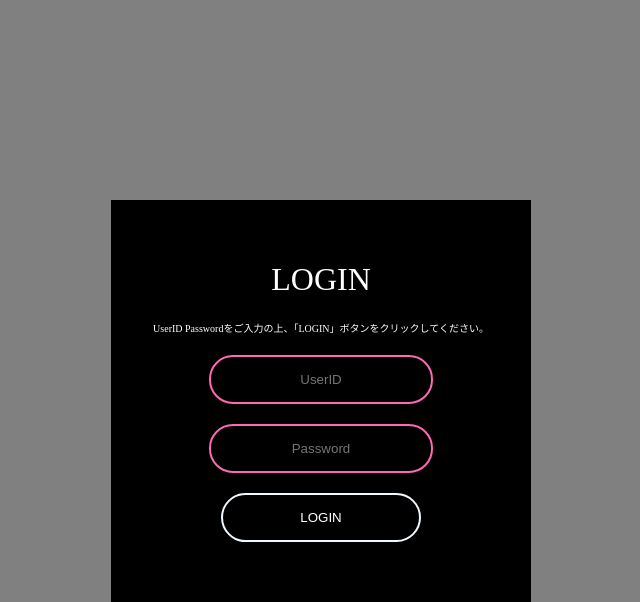
After one commit to TaneyakuAmami/practice, a Django app: page /csspractice/login in a window 1280 px wide. The commit adds this page. Shown: the part 200-802 px from the top of the page, without its empty margins (529-1169 px from the left). Run offline with Django 5.2, Linux system fonts and the light colour scheme.

Commit message:
ログイン画面の作成

```diff
--- a/python/Django/memo.txt
+++ b/python/Django/memo.txt
@@ -47,3 +47,9 @@ pg_hba.conf に以下を追加
  host    all             all             0.0.0.0/0            trust
 python環境にPostgresのアダプタを追加する
  pip install psycopg2-binary
+
+
+画面を追加する場合
+・HTMLを作成
+・アプリケーション配下のurl.pyのurlpatternsにpathメソッド呼び出しを追加
+・views.pyに画面遷移の動作メソッドを追加
--- /dev/null
+++ b/python/Django/practice/csspractice/static/csspractice/css/login.css
@@ -0,0 +1,64 @@
+/* 参考：https://web-camp.io/magazine/archives/82498/ */
+body {
+    background-color: #808080
+}
+
+form {
+    width: 400px;
+    padding: 40px 10px;
+    position: absolute;
+    top: 50%;
+    left: 50%;
+    transform: translate(-50% -50%);
+    background-color: #000;
+    text-align: center;
+}
+
+form h1, form p {
+    color: white;
+    font-weight: 500;
+}
+
+form p {
+    font-size: 10px;
+}
+
+form input[type = "id"], form input[type = "password"] {
+    border: 0;
+    background: none;
+    display: block;
+    margin: 20px auto;
+    border: 2px solid #ff69b4;
+    padding: 15px 10px;
+    width: 200px;
+    outline: none;
+    border-radius: 24px;
+    transition: 0.25s;
+    text-align: center;
+}
+
+form input[type = "id"]:focus, form input[type = "password"]:focus {
+    width: 280px;
+    background-color: #f0f8ff;
+}
+
+form input[type = "submit"] {
+    border: 0;
+    background: none;
+    display: block;
+    margin: 20px auto;
+    border: 2px solid #f0f8ff;
+    padding: 15px 10px;
+    width: 200px;
+    outline: none;
+    color: white;
+    border-radius: 25px;
+    transition: 0.25s;
+    text-align: center;
+    cursor: pointer;
+}
+
+form input[type = "submit"]:hover {
+    background-color: #ff69b4;
+    border: 2px solid #ff69b4;
+}
--- a/python/Django/practice/csspractice/templates/csspractice/commentlist.html
+++ b/python/Django/practice/csspractice/templates/csspractice/commentlist.html
@@ -4,8 +4,8 @@
     <meta charset="utf-8" />
     <title>commentlist</title>
     {% load static %}
-    <link rel="stylesheet" href="{% static 'csspractice/style.css' %}">
-    <link rel="stylesheet" href="{% static 'csspractice/header.css' %}">
+    <link rel="stylesheet" href="{% static 'csspractice/css/style.css' %}">
+    <link rel="stylesheet" href="{% static 'csspractice/css/header.css' %}">
   </head>
   <body>
     {% include 'csspractice/header.html' %}
--- a/python/Django/practice/csspractice/templates/csspractice/header.html
+++ b/python/Django/practice/csspractice/templates/csspractice/header.html
@@ -1,9 +1,11 @@
     <header>
       {% load static %}
+      <!-- 参考: https://style.potepan.com/articles/22186.html -->
+      <!-- 参考: https://web-camp.io/magazine/archives/83256/ -->
       <h1 class="title"><a href="{% url 'csspractice:top' %}"><img src="{% static 'csspractice/images/logo_2026-05-06 220615.png' %}"></a></h1>
       <nav class="nav">
         <ul>
-          <li class="menu-item"><a href="#">項目1</a></li>
+          <li class="menu-item"><a href="{% url 'csspractice:login' %}">ログイン</a></li>
           <li class="menu-item"><a href="{% url 'csspractice:commentview' %}">コメント</a></li>
         </ul>
       </nav>
--- /dev/null
+++ b/python/Django/practice/csspractice/templates/csspractice/login.html
@@ -0,0 +1,23 @@
+<!doctype html>
+<html lang="en-US">
+    <head>
+        <meta charset="utf-8">
+        <title>login</title>
+        {% load static %}
+        <link rel="stylesheet" href="{% static 'csspractice/css/login.css' %}">
+    </head>
+    <!-- 参考：https://web-camp.io/magazine/archives/82498/ -->
+    <body>
+        <form name="login_form">
+            <div class="login_form_top">
+                <h1>LOGIN</h1>
+                <p>UserID Passwordをご入力の上、「LOGIN」ボタンをクリックしてください。</p>
+            </div>
+            <div class="login_form_btn">
+                <input type="id" name="user_id" placeholder="UserID">
+                <input type="password" name="password" placeholder="Password">
+                <input type="submit" name="botton" value="LOGIN">
+            </div>
+        </form>
+    </body>
+</html>
--- a/python/Django/practice/csspractice/templates/csspractice/top.html
+++ b/python/Django/practice/csspractice/templates/csspractice/top.html
@@ -4,8 +4,8 @@
     <meta charset="utf-8" />
     <title>commentlist</title>
     {% load static %}
-    <link rel="stylesheet" href="{% static 'csspractice/style.css' %}">
-    <link rel="stylesheet" href="{% static 'csspractice/header.css' %}">
+    <link rel="stylesheet" href="{% static 'csspractice/css/style.css' %}">
+    <link rel="stylesheet" href="{% static 'csspractice/css/header.css' %}">
     <link rel="stylesheet" type="text/css" href="https://cdn.jsdelivr.net/npm/slick-carousel@1.8.1/slick/slick.css">
     <link rel="stylesheet" type="text/css" href="https://cdn.jsdelivr.net/npm/slick-carousel@1.8.1/slick/slick-theme.css">
   </head>
--- a/python/Django/practice/csspractice/urls.py
+++ b/python/Django/practice/csspractice/urls.py
@@ -6,4 +6,5 @@ urlpatterns = [
     path("", views.top, name="top"),
     path("commentlist", views.commentView, name="commentview"),
     path("commentsubmit", views.commentSubmit, name="commentsubmit"),
+    path("login", views.login, name="login"),
 ]
--- a/python/Django/practice/csspractice/views.py
+++ b/python/Django/practice/csspractice/views.py
@@ -7,6 +7,9 @@ from django.urls import reverse
 # Create your views here.
 def top(request):
     return render(request, "csspractice/top.html")
+
+def login(request):
+    return render(request, "csspractice/login.html")
 
 def commentView(request):
     comments = Comment.objects.order_by("-post_date")[:5]
```
Also changed, not shown: python/Django/practice/csspractice/static/csspractice/css/header.css (renamed from python/Django/practice/csspractice/static/csspractice/header.css), python/Django/practice/csspractice/static/csspractice/css/style.css (renamed from python/Django/practice/csspractice/static/csspractice/style.css).
